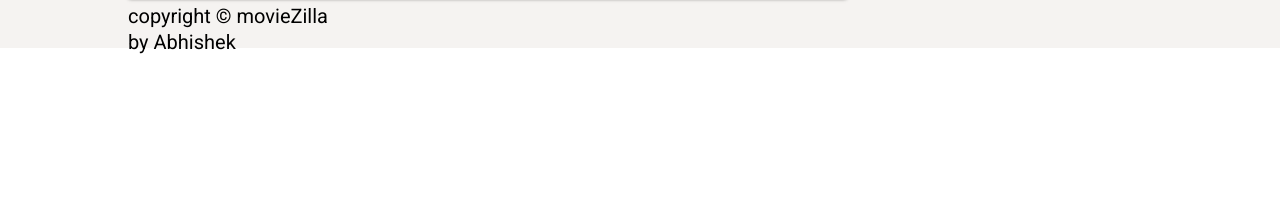
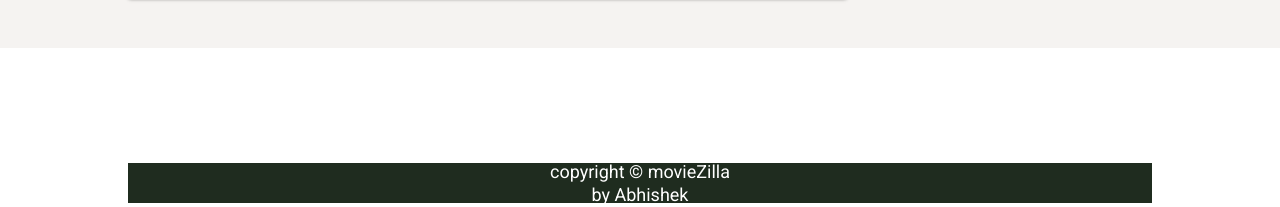
Before and after one commit to Abhishek-1337/movieZilla, a plain HTML site: page index.html in a window 1280 px wide. Shown: the part 835-1042 px from the top of the page. Before the commit the page ends 890 px from the top, so only its background shows below. Drawn offline with Linux system fonts and the light colour scheme.

Commit message:
footer style added

```diff
--- a/dist/css/style.css
+++ b/dist/css/style.css
@@ -228,3 +228,18 @@ main .main__aside-two {
   right: 0;
   position: fixed;
 }/*# sourceMappingURL=style.css.map */
+.footer {
+  height: 40px;
+  background-color:rgb(31, 44, 31);
+  display: flex;
+  align-items: center;
+  font-size: 18px;
+  justify-content: center;
+  color: white;
+  flex-direction: column;
+  bottom: 0;
+  margin-top: 160px;
+}
+.footer a{
+  color:white;
+}
```
